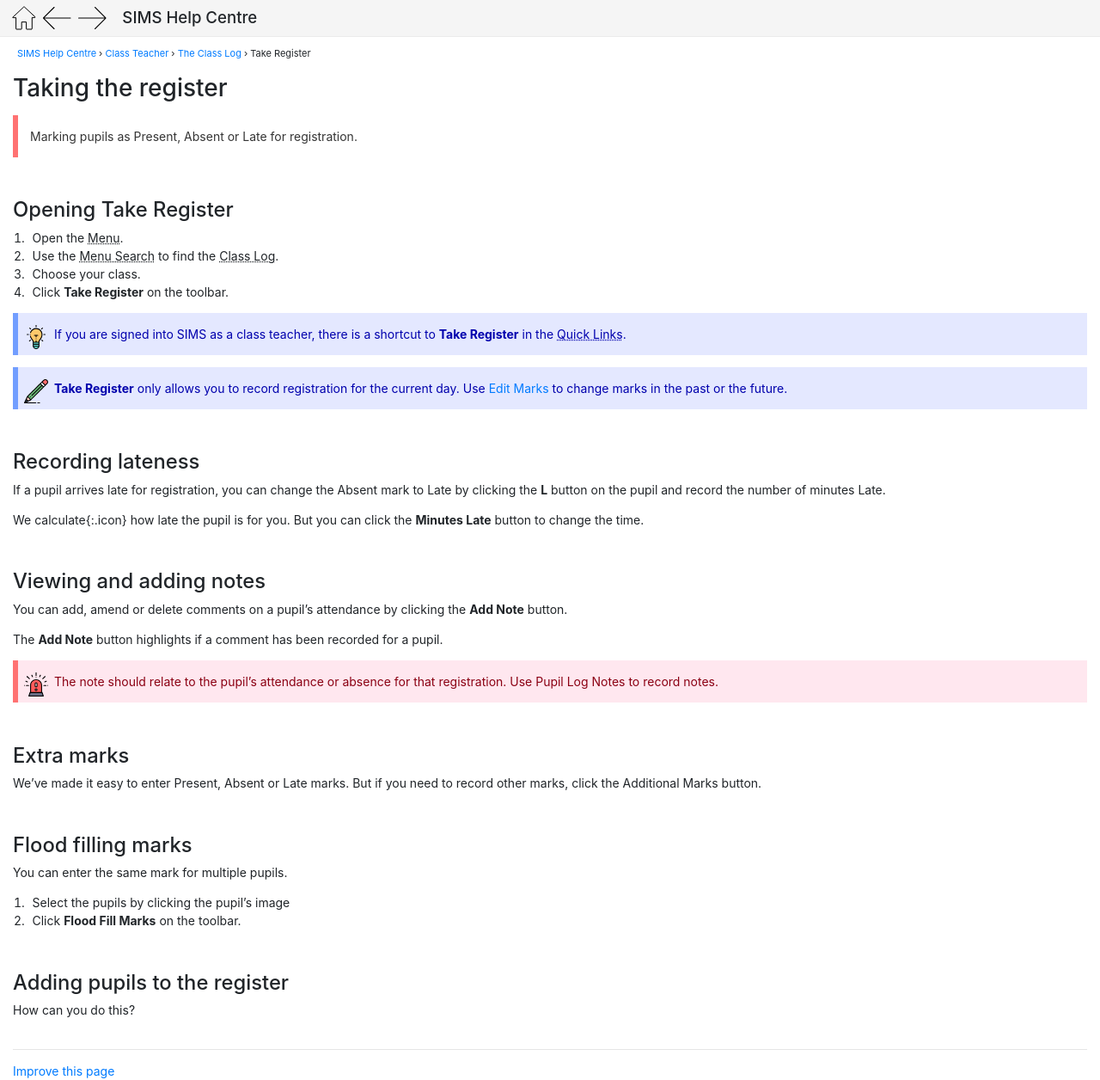
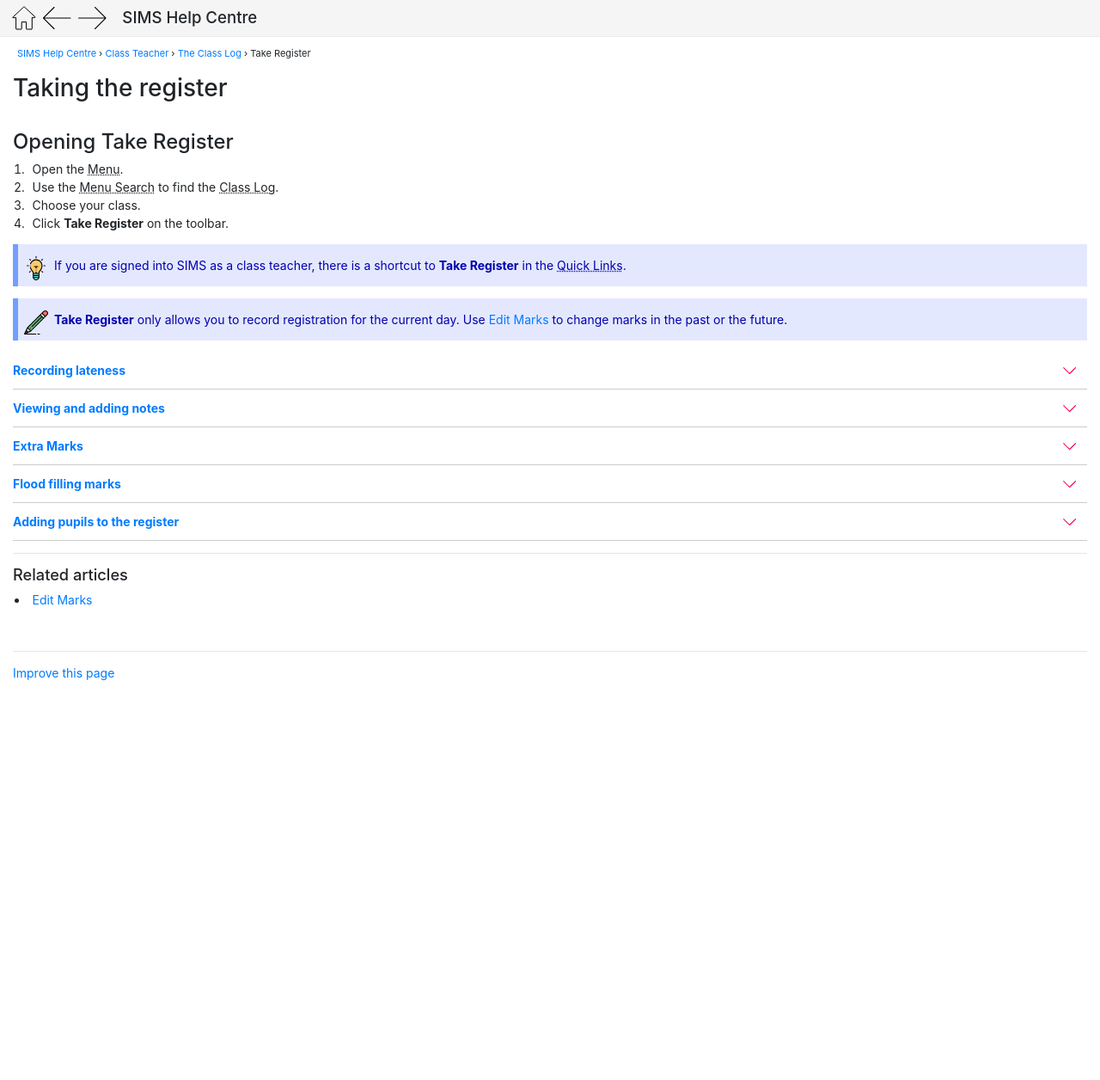
Before and after one commit to TrautsNottus/trautsnottus.github.io, a Jekyll site: the page built from _docs/classteacher/clog/take-register.md, in a window 1280 px wide and 1256 px high. Shown: the whole window at 86% size. Built offline with Jekyll 4.4.1, drawn with Linux system fonts in a browser that asks for light colours; nearby versions of some CDN libraries.

Commit message:
more accords

```diff
--- a/_docs/classteacher/clog/take-register.md
+++ b/_docs/classteacher/clog/take-register.md
@@ -3,8 +3,6 @@
 ---
 
 # Taking the register
-
-> Marking pupils as Present, Absent or Late for registration.
 
 ## Opening Take Register
 
@@ -19,32 +17,39 @@
 > **Take Register** only allows you to record registration for the current day. Use [Edit Marks](../../schoolmanagement/attendance/edit-marks) to change marks in the past or the future.
 {:.note}
 
-## Recording lateness
-
+{% include faq.html explain="Recording lateness" %}
 If a pupil arrives late for registration, you can change the Absent mark to Late  by clicking the **L** button on the pupil and record the number of minutes Late.
 
 We calculate{:.icon} how late the pupil is for you.  But you can click the **Minutes Late** button to change the time.
+{% include faq-end.html  %}
 
-## Viewing and adding notes
-
+{% include faq.html explain="Viewing and adding notes" %}
 You can add, amend or delete comments on a pupil's attendance by clicking the **Add Note**{:.icon} button.
 
 The **Add Note** button highlights if a comment has been recorded for a pupil.
 
 > The note should relate to the pupil's attendance or absence for that registration. Use Pupil Log Notes to record notes.
 {:.warning}
+{% include faq-end.html  %}
 
-## Extra marks
+{% include faq.html explain="Extra Marks" %}
+We've made it easy to enter Present, Absent or Late marks. But if you need to record other marks, click the Additional Marks button.
+{% include faq-end.html  %}
 
-We've made it easy to enter Present, Absent or Late marks. But if you need to record other marks, click the Additional Marks button.
-
-## Flood filling marks
-
+{% include faq.html explain="Flood filling marks" %}
 You can enter the same mark for multiple pupils.
 
 1. Select the pupils by clicking the pupil's image
 1. Click  **Flood Fill Marks** on the toolbar.
 
-## Adding pupils to the register
+{% include faq-end.html  %}
 
+{% include faq.html explain="Adding pupils to the register" %}
 How can you do this?
+{% include faq-end.html  %}
+
+---
+
+### Related articles
+
+* [Edit Marks](../../schoolmanagement/attendance/edit-marks)
--- a/css/main.scss
+++ b/css/main.scss
@@ -21,7 +21,7 @@
   font-size: 1.3rem;
 }
 h2 {
-  margin-top: 2em;
+  margin-top: 1.3em;
 }
 h1 + h2 {
   margin-top: 1.3em;
@@ -218,10 +218,10 @@
 .section-content {
   max-height: 0;
   overflow: hidden;
-  transition: max-height 300ms;
+
 } /* :checked */
 .section input:checked ~ .section-content {
-  max-height: 100px;
+  max-height: 100vh;
 
   padding: 0 0 13px 0px;
 } /* Icon */
```
Also changed, not shown: _docs/getting-started/welcome-to-sims.md (+0 -4 lines), _docs/schoolmanagement/attendance/edit-marks.md (+13 -7 lines).
